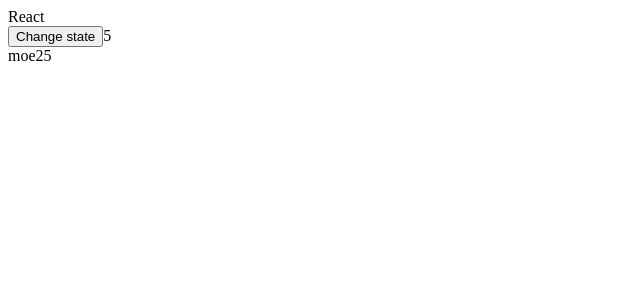
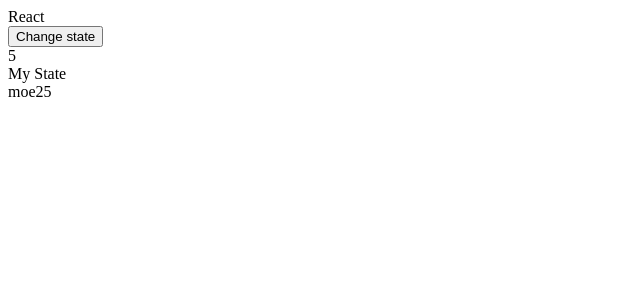
Before and after one commit to quangminhit94/react-basic-lesson, a React (Create React App) app: page / in a window 1280 px wide. Shown: the top 300 px of the page, without its empty margins (0-640 px from the left). Built offline with nearby package versions, Linux system fonts and the light colour scheme.

Commit message:
updating multi state

```diff
--- a/src/containers/Container1.js
+++ b/src/containers/Container1.js
@@ -6,18 +6,25 @@ export default class Container1 extends Component {
     console.log(this.props)
     console.log(props)
     this.state = {
-      mystate: 5
+      mystate: 5,
+      mysecondstate: "My State"
     }
   }
 
   changeState = () => {
-    this.setState({mystate: this.state.mystate + 1})
+    this.setState({
+      mystate: this.state.mystate + 1,
+      mysecondstate: this.state.mysecondstate + " M"
+    })
   }
   render() {
     return (
       <div>
         <button onClick={this.changeState}>Change state</button>
+        <br/>
         {this.state.mystate}
+        <br/>
+        {this.state.mysecondstate}
       </div>
     )
   }
```
Also changed, not shown: 1 other file (tests, documents, lock files or other folders).
